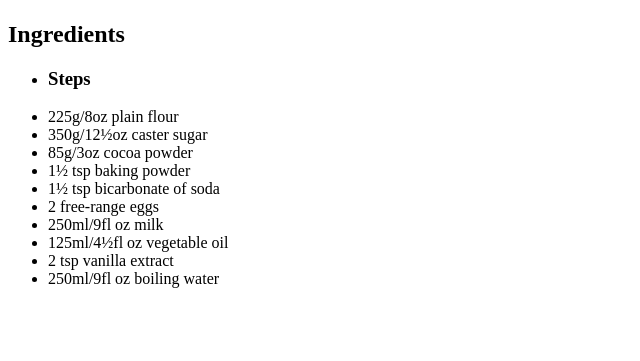
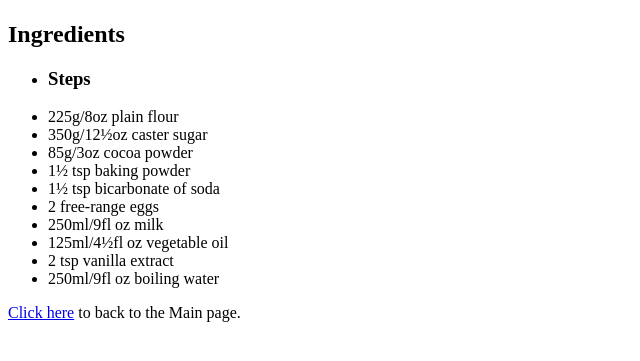
Before and after one commit to SanTheDev/-odin-recipes, a plain HTML site: page recipes/chocolatecake.html in a window 1280 px wide. Shown: the part 383-744 px from the top of the page, without its empty margins (0-640 px from the left). Drawn offline with Linux system fonts and the light colour scheme.

Commit message:
Update chocolatecake.html
..

```diff
--- a/recipes/chocolatecake.html
+++ b/recipes/chocolatecake.html
@@ -22,7 +22,7 @@
         <li>2 tsp vanilla extract</li>
         <li>250ml/9fl oz boiling water</li>
     </ul>
-
+    <a href="../index.html">Click here</a> to back to the Main page.
 
 </body>
 </html>
```
